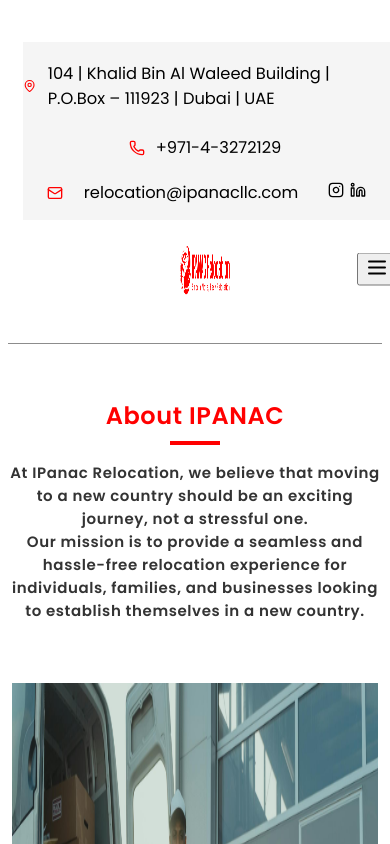
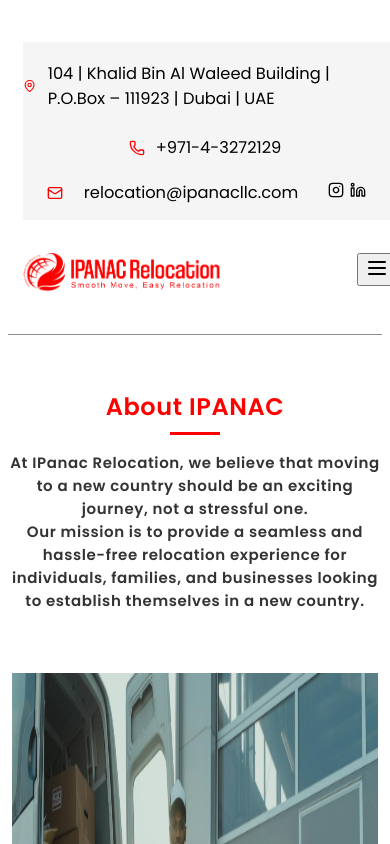
Before and after one commit to Mir-pes/ipanac-1, a React (Vite) app: page /about in a window 390 px wide. Shown: the top 844 px of the page. Built offline with nearby package versions, Linux system fonts and the light colour scheme.

Commit message:
Update Navbar.css

```diff
--- a/src/Navbar.css
+++ b/src/Navbar.css
@@ -21,8 +21,6 @@
 .contact-icon {
     color: red;
     transition: color 0.3s ease;
-
-
 }
 
 .contact-icon:hover {
@@ -34,7 +32,6 @@
     color: red;
     transition: color 0.3s ease;
     margin-left: 0.48px;
-
 }
 
 .contact-icon-address:hover{
@@ -51,15 +48,13 @@
     margin-right: 38px;
 }
 
-
-.phone{
+.phone {
     padding: 5px 10px;
     color: black;
     font-size: 16.3px;
     font-weight: 400;
     transition: color 0.3s ease;
     margin-right: 56px;
-
 }
 
 .emailid {
@@ -113,6 +108,8 @@ margin-right: 56px;
     margin: 0 auto;
     position: relative;
     font-size: 14px;
+
+    color: white;
 }
 
 /* Navbar Content */
@@ -122,34 +119,45 @@ margin-right: 56px;
     align-items: center;
 }
 
+/* Logo Wrapper */
+.logo-wrapper {
+    display: flex;
+    align-items: center;
+    gap: 15px;
+    margin-top: 6.5px;
+}
+
+
 /* Logo and Title */
 .logo-container {
     display: flex;
-    flex-direction: column;
-    align-items: flex-start;
+    align-items: center;
     position: relative;
 }
 
 .logo {
-    height: 75px;
-    width: 75px;
-    position: absolute;
-    left: 0px;
-    top: 0px;
+    height: 60.5px;
+    width: auto;
+    object-fit: contain;
+    transition: transform 0.3s ease;
+}
+
+.logo:hover {
+    transform: scale(1.05);
 }
 
 .title {
     font-size: 24px;
     font-weight: 700;
-    margin-left: 85px;
     color: red;
     letter-spacing: 0.5px;
     text-transform: uppercase;
     font-family: 'Helvetica Neue', Arial, sans-serif;
     position: relative;
-    padding-bottom: 8px;
-    margin-left: 100px;
-    margin-top: 30px;
+    padding-bottom: 1px;
+    padding-top: 24px;
+    margin: 0;
+    white-space: nowrap;
 }
 
 .title::after {
@@ -157,10 +165,15 @@ margin-right: 56px;
     position: absolute;
     bottom: 0;
     left: 0;
-    width: 50px;
+    width: 260px;
     height: 2px;
     background-color: #ff3333;
     opacity: 0;
+    transition: opacity 0.3s ease;
+}
+
+.title:hover::after {
+    opacity: 1;
 }
 
 .title, .title:hover, .title:visited, .title:active {
@@ -214,7 +227,6 @@ margin-right: 56px;
     text-decoration: none !important;
     transition: all 0.3s ease;
     border-radius: 12.3px;
-
 }
 
 .sign-in:hover {
@@ -232,7 +244,6 @@ margin-right: 56px;
     outline: none;
     box-shadow: 0 0 0 3px rgb(172, 13, 13);
 }
-
 
 .register {
     padding: 8px 12px;
@@ -261,7 +272,6 @@ margin-right: 56px;
     outline: none;
     box-shadow: 0 0 0 3px rgb(172, 13, 13);
 }
-
 
 /* Mobile menu button (hidden by default) */
 .mobile-menu-button {
@@ -317,26 +327,24 @@ margin-right: 56px;
         align-items: center;
         width: 100%;
         display: flex;
-        flex-direction: row;
-        justify-content: center;
+        justify-content: space-between;
         position: relative;
         padding-top: 10px;
     }
 
+    .logo-wrapper {
+        flex-direction: row;
+        gap: 10px;
+    }
+
     .logo {
-        position: relative;
-        left: auto;
-        top: auto;
-        height: 60px;
-        width: 60px;
-        margin-right: 10px;
+        height: 50px;
+        margin-right: 0;
     }
 
     .title {
-        margin-left: 0;
-        margin-top: 10px;
         font-size: 20px;
-        text-align: center;
+        margin-top: 0;
     }
 
     .title::after {
@@ -346,10 +354,10 @@ margin-right: 56px;
 
     .mobile-menu-button {
         display: block;
-        position: absolute;
+        position: relative;
         right: 0;
-        top: 50%;
-        transform: translateY(-50%);
+        top: 0;
+        transform: none;
     }
 
     .nav-links {
@@ -392,12 +400,15 @@ margin-right: 56px;
     }
 
     .logo {
-        height: 50px;
-        width: 50px;
+        height: 40px;
     }
 
     .contact-icon, .social-icon {
         width: 16px; /* Even smaller icons on very small screens */
         height: 16px;
     }
+
+    .logo-wrapper {
+        gap: 8px;
     }
+}
```
Lines whose indentation alone changed are shown as unchanged.
